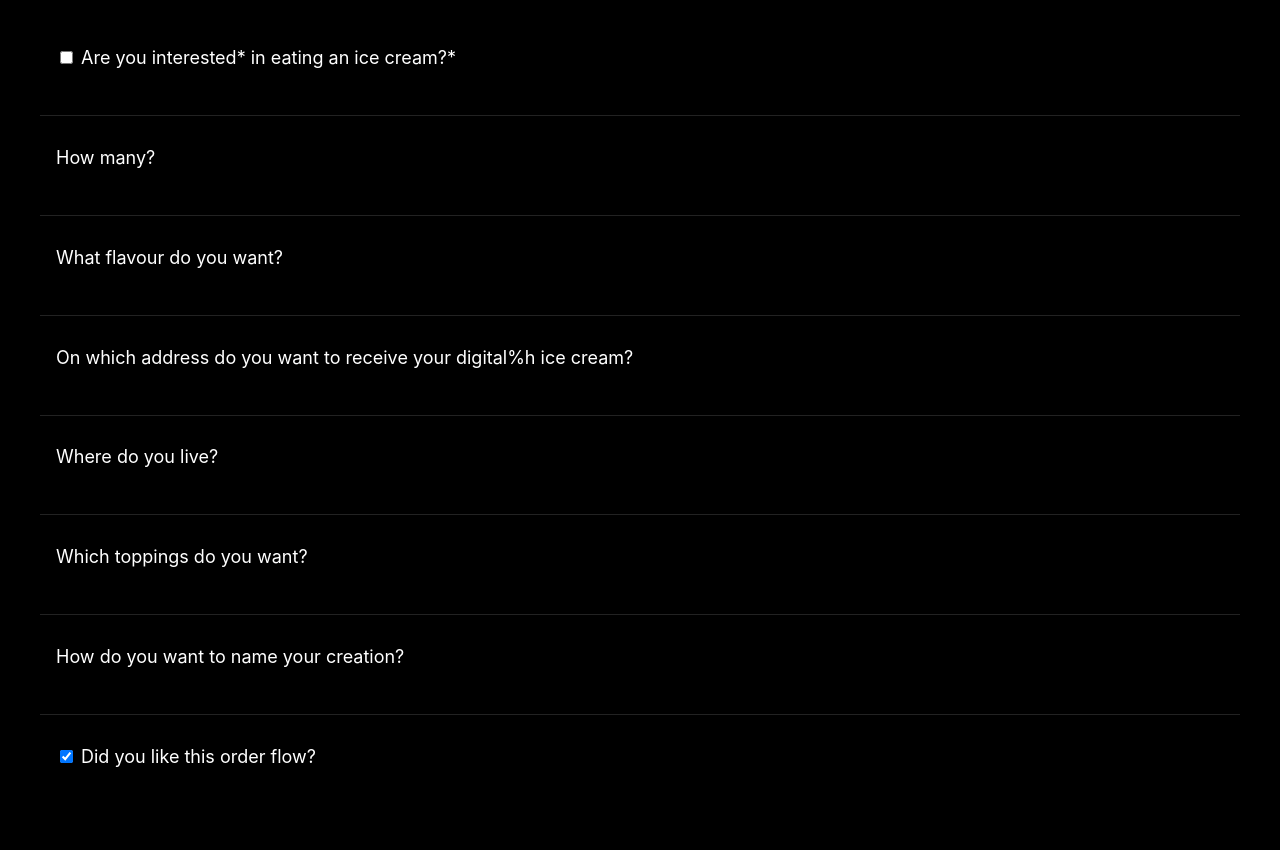
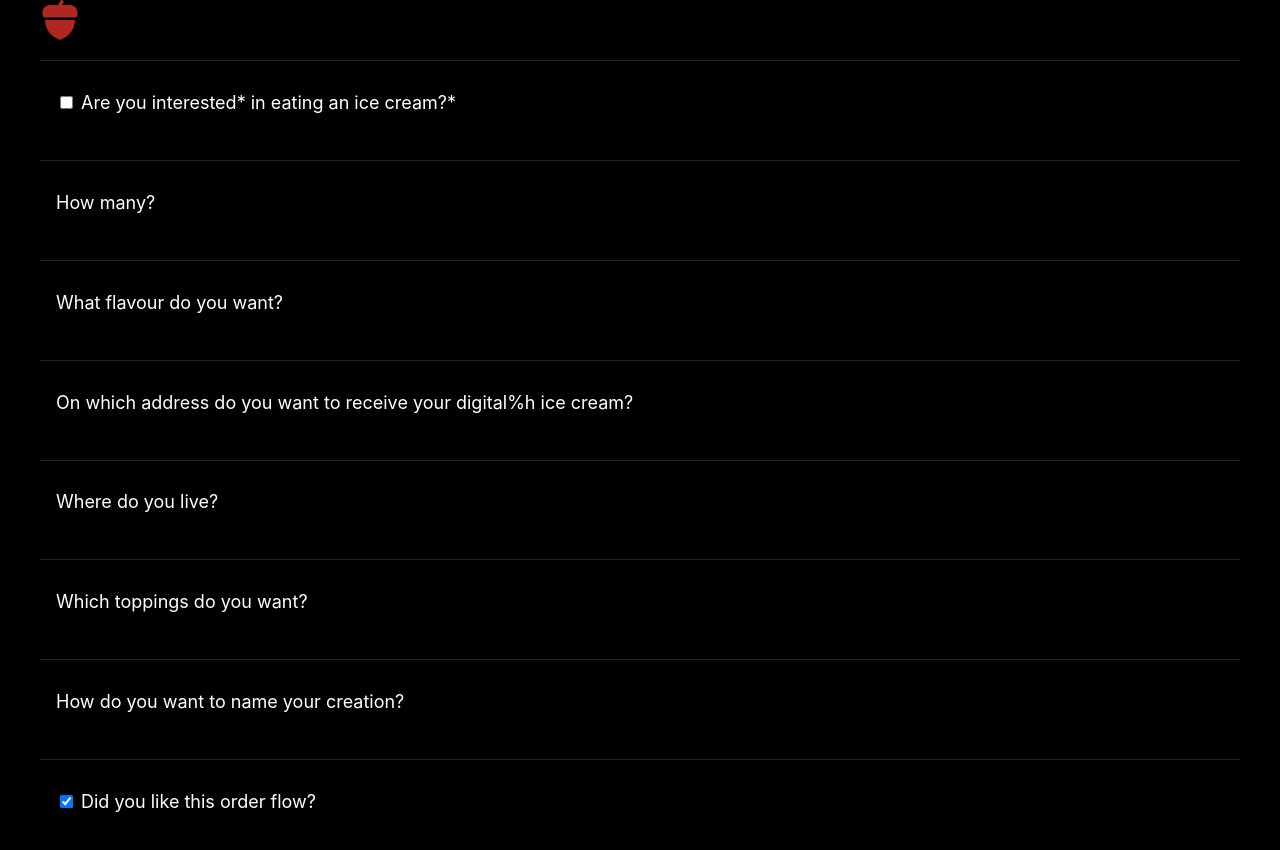
Before and after one commit to tuur29/surveytool, a React (Create React App) app: page / in a window 1280 px wide. Shown: the top 850 px of the page. Before the commit the page ends 814 px from the top, so only its background shows below. Built offline with nearby package versions, Linux system fonts and the light colour scheme.

Commit message:
Add svg support

```diff
--- a/src/components/App.tsx
+++ b/src/components/App.tsx
@@ -1,7 +1,7 @@
 import React from "react";
 import { isProduction } from "../utils/utils";
+import { GlobalDebugStyle } from "../utils/theme";
 import QuestionList from "./QuestionList";
-import { GlobalDebugStyle } from "./styles/theme";
 
 const App = (): JSX.Element => {
     return (
--- a/src/components/QuestionList.tsx
+++ b/src/components/QuestionList.tsx
@@ -1,6 +1,7 @@
 import React from "react";
 import useConfig from "../hooks/useConfig";
 import { AllQuestionsType, answerTypes } from "../types/ConfigTypes";
+import Icon from "../svg/Icon";
 import PlaceholderQuestion from "./questions/PlaceholderQuestion";
 import SingleChoiceQuestion from "./questions/SingleChoiceQuestion";
 import { Container } from "./styles/Container";
@@ -21,6 +22,7 @@ const QuestionList = (): JSX.Element | null => {
 
     return (
         <Container>
+            <Icon type="acorn" color="primary" size={40} />
             {config.questions.map(determineComponent)}
         </Container>
     );
--- a/src/index.tsx
+++ b/src/index.tsx
@@ -3,7 +3,7 @@ import ReactDOM from "react-dom";
 import { Provider as StoreProvider } from "react-redux";
 import { ThemeProvider } from "styled-components";
 import App from "./components/App";
-import theme from "./components/styles/theme";
+import theme from "./utils/theme";
 import store from "./redux/store";
 import "./index.css";
 import * as serviceWorker from "./serviceWorker";
--- /dev/null
+++ b/src/svg/Icon.tsx
@@ -0,0 +1,37 @@
+import React from "react";
+import styled from "styled-components";
+import { ColorType } from "../utils/theme";
+import { ReactComponent as IconAcorn } from "./acorn-solid.svg";
+
+// ----------------------------------------------------------------------
+// Icons
+// ----------------------------------------------------------------------
+
+const icons = {
+    acorn: IconAcorn,
+};
+type IconType = keyof typeof icons;
+
+// ----------------------------------------------------------------------
+// Styling wrappers
+// ----------------------------------------------------------------------
+
+type SvgProps = { size?: number; color?: ColorType };
+const IconWrapper = styled.span<SvgProps>`
+    svg {
+        width: ${({ theme, size }) => size || theme.iconSize}px;
+        height: ${({ theme, size }) => size || theme.iconSize}px;
+        color: ${({ theme, color }) => (color ? theme.colors[color] : theme.colors.foreSoft)};
+    }
+`;
+
+const Icon = (props: SvgProps & { type: IconType }): JSX.Element => {
+    const Component = icons[props.type];
+    return (
+        <IconWrapper {...props}>
+            <Component />
+        </IconWrapper>
+    );
+};
+
+export default Icon;
--- a/src/types/ConfigTypes.ts
+++ b/src/types/ConfigTypes.ts
@@ -18,6 +18,7 @@ type BaseQuestion = {
     id: string;
     title: string;
     // TODO: weights?
+    // TODO: required answer
 } & Hintable;
 
 // example: "I agree with terms and conditions"
--- a/src/components/styles/theme.ts
+++ b/src/utils/theme.ts
@@ -2,7 +2,7 @@ import { DefaultTheme, createGlobalStyle } from "styled-components";
 
 type BreakpointType = "xs" | "sm" | "md" | "lg" | "xl";
 type FontFamiliesType = "text" | "title";
-type ColorType = "primary" | "back" | "fore" | "backSoft" | "foreSoft" | "backShadow" | "foreShadow";
+export type ColorType = "primary" | "back" | "fore" | "backSoft" | "foreSoft" | "backShadow" | "foreShadow";
 
 declare module "styled-components" {
     export interface DefaultTheme {
@@ -10,6 +10,7 @@ declare module "styled-components" {
         fonts: { [font in FontFamiliesType]: string };
         breakpoints: { [bp in BreakpointType]: string };
         space: number[];
+        iconSize: number,
     }
 }
 
@@ -36,6 +37,7 @@ const theme: DefaultTheme = {
         xl: "1200px",
     },
     space: [0, 4, 8, 16, 32, 64],
+    iconSize: 16,
 };
 
 // Flip fore amd background colours for darkmode
```
Also changed, not shown: package.json (+0 -8 lines), src/svg/acorn-solid.svg (added), 1 other file (tests, documents, lock files or other folders).
